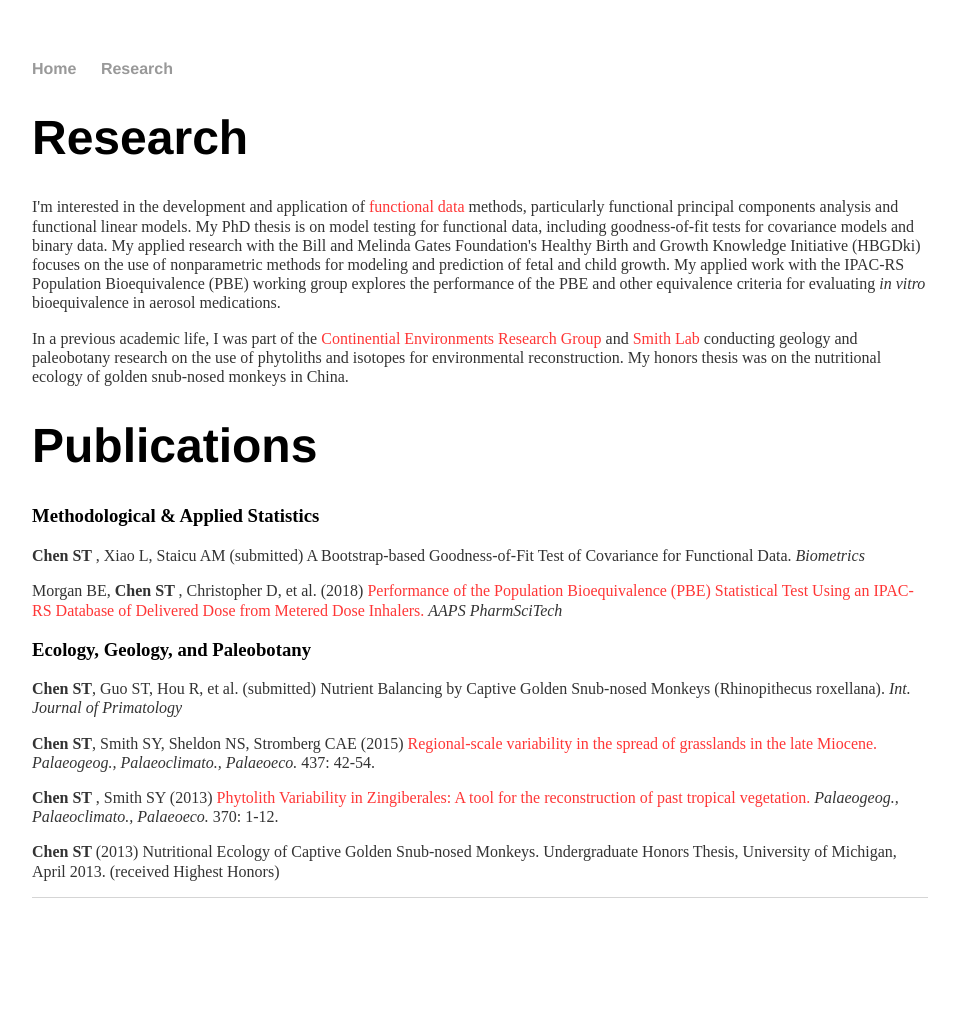
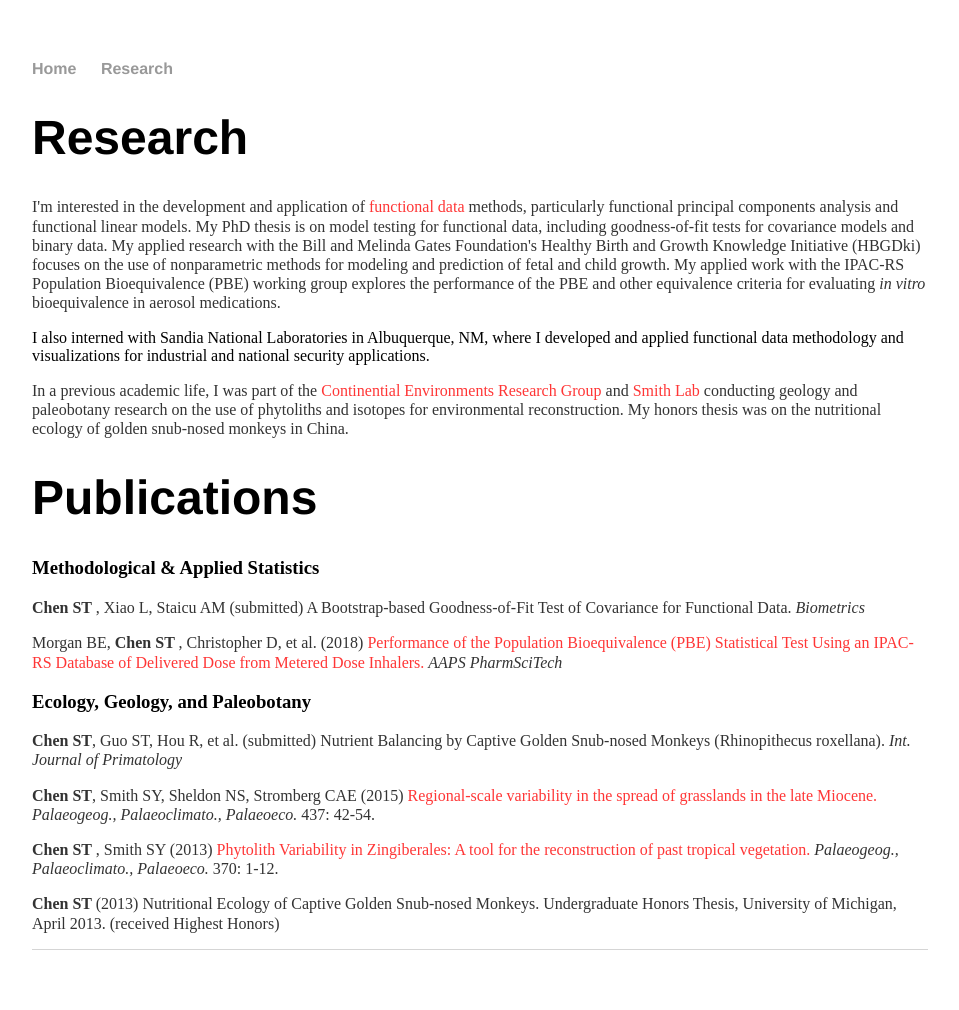
Before and after one commit to stchen3/stchen3.github.io, a Jekyll site: the page built from research/index.html, in a window 1280 px wide. Shown: the whole page, without its empty margins (160-1119 px from the left). Built offline with Jekyll 4.4.1, drawn with Linux system fonts in a browser that asks for light colours; before the commit the page ends 958 px from its top, so only the background shows below that.

Commit message:
Update index.html

```diff
--- a/research/index.html
+++ b/research/index.html
@@ -12,6 +12,8 @@ title: Research
 	focuses on the use of nonparametric methods for modeling and prediction of fetal and child growth.
 	My applied work with the IPAC-RS Population Bioequivalence (PBE) working group explores the performance of
 	the PBE and other equivalence criteria for evaluating <i> in vitro </i> bioequivalence in aerosol medications. </p>
+	I also interned with Sandia National Laboratories in Albuquerque, NM, where I developed and applied functional data methodology
+	and visualizations for industrial and national security applications.
 	<p> In a previous academic life, I was part of the <a href="https://sites.lsa.umich.edu/nsheldon/" target="blank"><font color=#FF3636>Continential Environments Research Group</font></a>
 	and <a href="https://sites.lsa.umich.edu/sysmith-lab/" target="blank"><font color=#FF3636>Smith Lab</font></a> conducting geology and paleobotany research on the use of phytoliths and isotopes
 	for environmental reconstruction. My honors thesis was on the nutritional ecology of golden snub-nosed monkeys in China.
```
